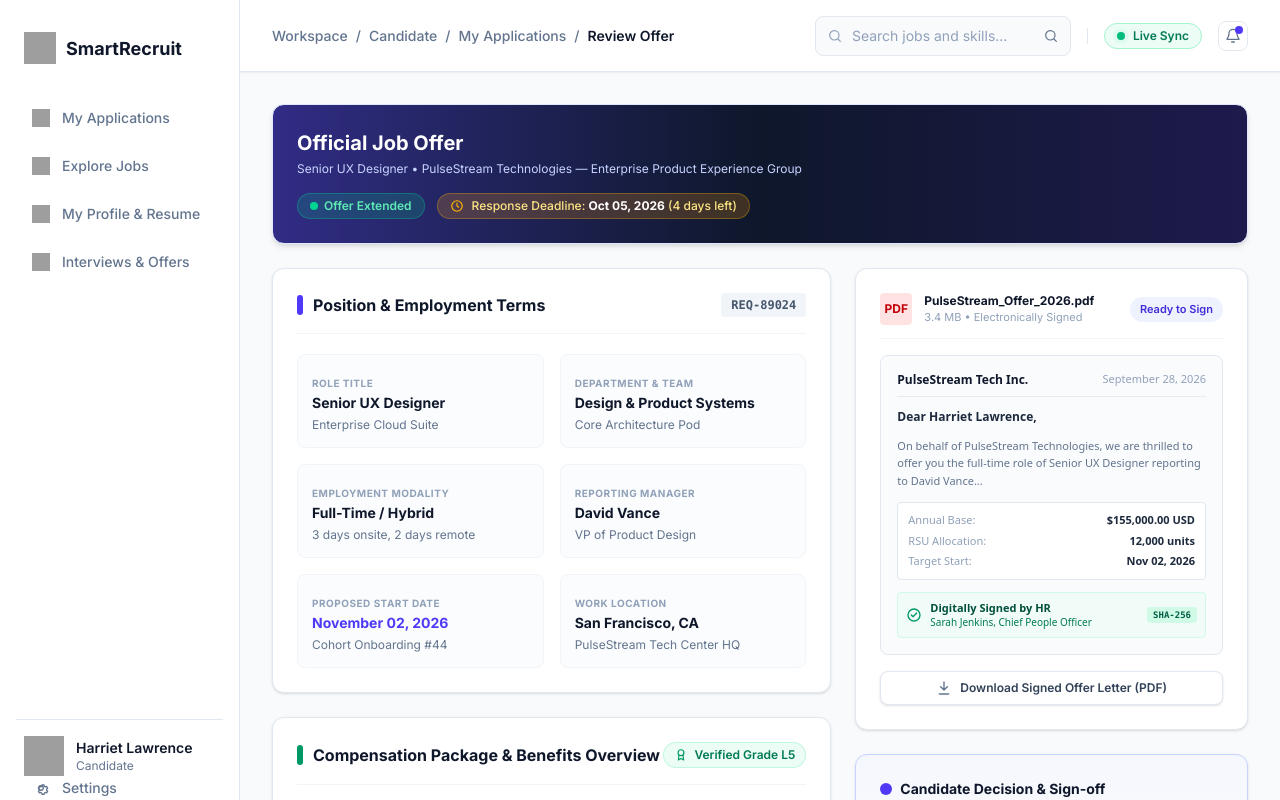
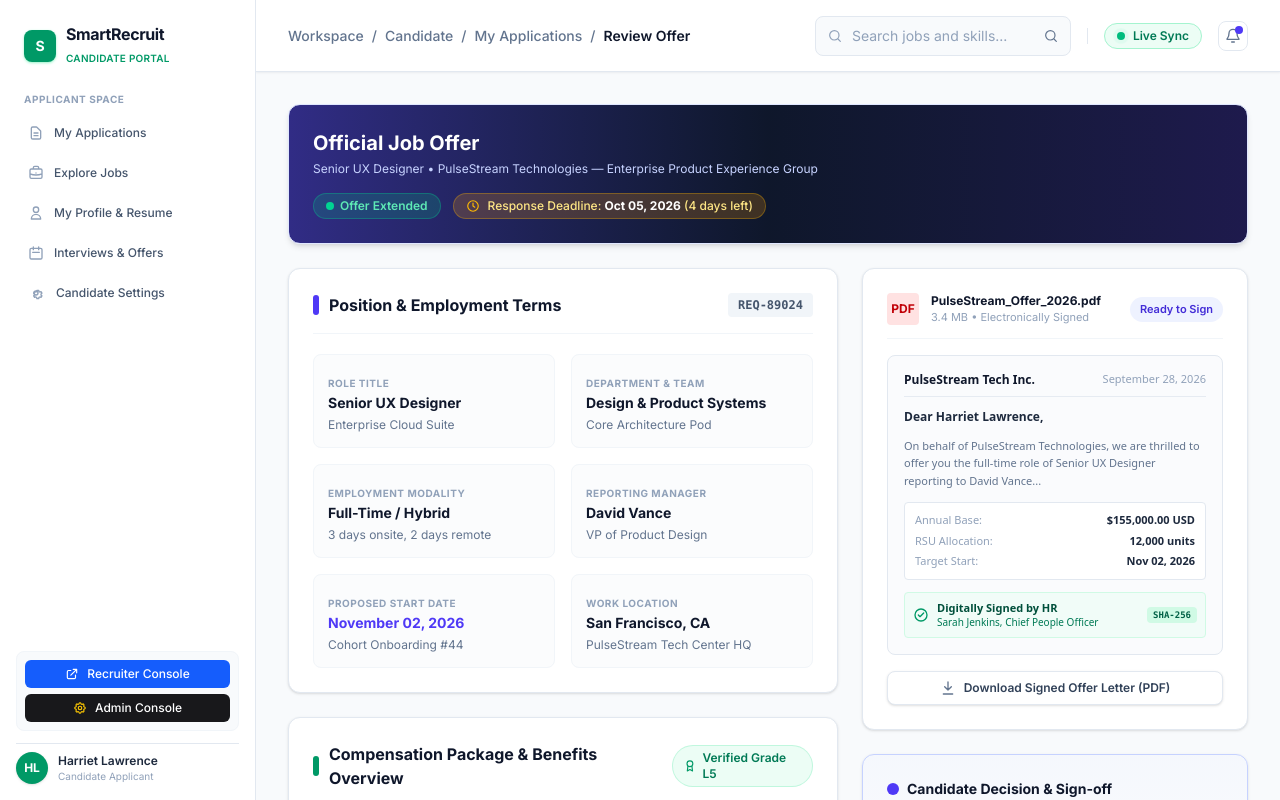
Before and after one commit to HipTran24/smart-recruitment-platform, a React (Vite) app in the folder frontend/: page /offers/1/review in a window 1280 px wide. Built offline with nearby package versions, Linux system fonts and the light colour scheme; grey boxes are pictures that could not be loaded; the HTML template or start-up script is replaced by a standard one.

Commit message:
feat(frontend): add seamless multi-portal navigation between Admin, Recruiter, and Candidate workspaces

```diff
--- a/frontend/src/components/layout/CandidateSidebar.tsx
+++ b/frontend/src/components/layout/CandidateSidebar.tsx
@@ -1,4 +1,4 @@
-import { NavLink } from "react-router-dom";
+import { NavLink, Link } from "react-router-dom";
 
 type CandidateSidebarProps = {
   isSettingsOpen: boolean;
@@ -10,64 +10,72 @@
   onSettingsClick,
 }: CandidateSidebarProps) => {
   return (
-    <div className="relative flex w-60 shrink-0 flex-col items-start justify-between self-stretch border-r border-slate-200 bg-white px-4 pb-6 pt-8">
-      <div className="flex flex-col items-start gap-8 relative self-stretch w-full flex-[0_0_auto]">
-        <div className="flex items-center gap-2.5 pl-2 pr-0 py-0 relative self-stretch w-full flex-[0_0_auto]">
-          <img
-            className="relative w-8 h-8"
-            alt="Brand mark"
-            src="https://c.animaapp.com/0Wq6mfKp/img/brandmark.svg"
-          />
-          <div className="relative w-fit [font-family:'Inter',Helvetica] font-bold text-slate-900 text-lg tracking-[0] leading-[normal]">
+    <div className="relative flex w-64 shrink-0 flex-col justify-between border-r border-slate-200 bg-white px-4 pb-4 pt-6 select-none h-full">
+      <div className="flex flex-col gap-6 w-full">
+        {/* Brand */}
+        <div className="flex items-center gap-2.5 px-2">
+          <div className="w-8 h-8 rounded-lg bg-emerald-600 flex items-center justify-center text-white font-bold text-sm shadow-sm shadow-emerald-200">
+            S
+          </div>
+          <div>
+            <span className="font-bold text-base text-slate-900 tracking-tight block leading-tight">
               SmartRecruit
+            </span>
+            <span className="text-[10px] font-semibold text-emerald-600 tracking-wide uppercase">
+              Candidate Portal
+            </span>
           </div>
         </div>
-        <nav className="flex w-full flex-col items-start gap-1">
+
+        {/* Navigation */}
+        <nav className="flex w-full flex-col gap-1">
+          <div className="px-2 pb-1 text-[10px] font-bold text-slate-400 uppercase tracking-wider">
+            Applicant Space
+          </div>
           <CandidateNavLink
             to="/my-applications"
             label="My Applications"
-            icon="https://c.animaapp.com/0Wq6mfKp/img/icon-container.svg"
+            icon={
+              <svg className="w-4 h-4" fill="none" stroke="currentColor" viewBox="0 0 24 24">
+                <path strokeLinecap="round" strokeLinejoin="round" strokeWidth="2" d="M9 12h6m-6 4h6m2 5H7a2 2 0 01-2-2V5a2 2 0 012-2h5.586a1 1 0 01.707.293l5.414 5.414a1 1 0 01.293.707V19a2 2 0 01-2 2z" />
+              </svg>
+            }
           />
           <CandidateNavLink
             to="/explore-jobs"
             label="Explore Jobs"
-            icon="https://c.animaapp.com/0Wq6mfKp/img/icon-container-1.svg"
+            icon={
+              <svg className="w-4 h-4" fill="none" stroke="currentColor" viewBox="0 0 24 24">
+                <path strokeLinecap="round" strokeLinejoin="round" strokeWidth="2" d="M21 13.255A23.931 23.931 0 0112 15c-3.183 0-6.22-.62-9-1.745M16 6V4a2 2 0 00-2-2h-4a2 2 0 00-2 2v2m4 6h.01M5 20h14a2 2 0 002-2V8a2 2 0 00-2-2H5a2 2 0 00-2 2v10a2 2 0 002 2z" />
+              </svg>
+            }
           />
           <CandidateNavLink
             to="/profile-resume"
             label="My Profile & Resume"
-            icon="https://c.animaapp.com/0Wq6mfKp/img/icon-container-2.svg"
+            icon={
+              <svg className="w-4 h-4" fill="none" stroke="currentColor" viewBox="0 0 24 24">
+                <path strokeLinecap="round" strokeLinejoin="round" strokeWidth="2" d="M16 7a4 4 0 11-8 0 4 4 0 018 0zM12 14a7 7 0 00-7 7h14a7 7 0 00-7-7z" />
+              </svg>
+            }
           />
           <CandidateNavLink
             to="/interviews-offers"
             label="Interviews & Offers"
-            icon="https://c.animaapp.com/0Wq6mfKp/img/icon-container-3.svg"
+            icon={
+              <svg className="w-4 h-4" fill="none" stroke="currentColor" viewBox="0 0 24 24">
+                <path strokeLinecap="round" strokeLinejoin="round" strokeWidth="2" d="M8 7V3m8 4V3m-9 8h10M5 21h14a2 2 0 002-2V7a2 2 0 00-2-2H5a2 2 0 00-2 2v12a2 2 0 002 2z" />
+              </svg>
+            }
           />
-        </nav>
-      </div>
-      <div className="flex items-center gap-3 pt-4 pb-0 px-2 relative self-stretch w-full flex-[0_0_auto] border-t [border-top-style:solid] border-slate-200">
-        <img
-          className="relative w-10 h-10 object-cover"
-          alt="Avatar"
-          src="https://c.animaapp.com/0Wq6mfKp/img/avatar@2x.png"
-        />
-        <div className="flex flex-col items-start gap-0.5 relative flex-1 grow">
-          <div className="relative w-fit mt-[-1.00px] [font-family:'Inter',Helvetica] font-semibold text-slate-900 text-sm tracking-[0] leading-[normal] overflow-hidden text-ellipsis [display:-webkit-box] [-webkit-line-clamp:1] [-webkit-box-orient:vertical]">
-            Harriet Lawrence
-          </div>
-          <div className="w-fit font-normal text-xs relative [font-family:'Inter',Helvetica] text-slate-500 tracking-[0] leading-[normal]">
-            Candidate
-          </div>
-        </div>
-      </div>
           <button
             type="button"
             onClick={onSettingsClick}
             aria-pressed={isSettingsOpen}
-        className={`absolute bottom-0 left-4 flex h-6 w-[calc(100%-2rem)] items-center gap-3 rounded-lg px-4 text-sm transition-colors ${
+            className={`flex w-full items-center gap-3 rounded-lg px-3 py-2.5 text-xs font-medium transition-colors ${
               isSettingsOpen
-            ? "bg-blue-50 font-semibold text-blue-600"
-            : "font-medium text-slate-500 hover:bg-slate-50 hover:text-slate-700"
+                ? "bg-emerald-50 font-semibold text-emerald-700"
+                : "text-slate-600 hover:bg-slate-50 hover:text-slate-900"
             }`}
           >
             <svg
@@ -75,16 +83,59 @@
               viewBox="0 0 24 24"
               fill="none"
               stroke="currentColor"
-          strokeWidth="1.75"
+              strokeWidth="2"
               strokeLinecap="round"
               strokeLinejoin="round"
-          className="h-[18px] w-[18px] shrink-0"
+              className="w-4 h-4 shrink-0 text-slate-400"
             >
               <circle cx="12" cy="12" r="3" />
               <path d="m19.4 15 .1.1 1.4 1.1-1.4 2.4-1.7-.7a7.8 7.8 0 0 1-1.4.8l-.3 1.8h-2.8l-.3-1.8a7.8 7.8 0 0 1-1.4-.8l-1.7.7-1.4-2.4 1.4-1.1a7.1 7.1 0 0 1 0-1.7l-1.4-1.1 1.4-2.4 1.7.7a7.8 7.8 0 0 1 1.4-.8l.3-1.8h2.8l.3 1.8a7.8 7.8 0 0 1 1.4.8l1.7-.7 1.4 2.4-1.4 1.1a7.1 7.1 0 0 1 0 1.7Z" />
             </svg>
-        <span>Settings</span>
+            <span>Candidate Settings</span>
           </button>
+        </nav>
+      </div>
+
+      {/* Footer / Switch / User */}
+      <div className="space-y-3 pt-3">
+        {/* Switch Portal Links */}
+        <div className="space-y-1.5 p-2 bg-slate-50 rounded-lg border border-slate-100">
+          <Link
+            to="/recruiter"
+            className="flex items-center justify-center gap-2 w-full px-2.5 py-1.5 bg-blue-600 text-white rounded-md text-xs font-medium hover:bg-blue-700 transition"
+          >
+            <svg className="w-3.5 h-3.5" fill="none" stroke="currentColor" viewBox="0 0 24 24">
+              <path strokeLinecap="round" strokeLinejoin="round" strokeWidth="2" d="M10 6H6a2 2 0 00-2 2v10a2 2 0 002 2h10a2 2 0 002-2v-4M14 4h6m0 0v6m0-6L10 14" />
+            </svg>
+            <span>Recruiter Console</span>
+          </Link>
+          <Link
+            to="/"
+            className="flex items-center justify-center gap-2 w-full px-2.5 py-1.5 bg-zinc-900 text-white rounded-md text-xs font-medium hover:bg-zinc-800 transition"
+          >
+            <svg className="w-3.5 h-3.5 text-yellow-400" fill="none" stroke="currentColor" viewBox="0 0 24 24">
+              <path strokeLinecap="round" strokeLinejoin="round" strokeWidth="2" d="M10.325 4.317c.426-1.756 2.924-1.756 3.35 0a1.724 1.724 0 002.573 1.066c1.543-.94 3.31.826 2.37 2.37a1.724 1.724 0 001.065 2.572c1.756.426 1.756 2.924 0 3.35a1.724 1.724 0 00-1.066 2.573c.94 1.543-.826 3.31-2.37 2.37a1.724 1.724 0 00-2.572 1.065c-.426 1.756-2.924 1.756-3.35 0a1.724 1.724 0 00-2.573-1.066c-1.543.94-3.31-.826-2.37-2.37a1.724 1.724 0 00-1.065-2.572c-1.756-.426-1.756-2.924 0-3.35a1.724 1.724 0 001.066-2.573c-.94-1.543.826-3.31 2.37-2.37.996.608 2.296.07 2.572-1.065z" />
+              <path strokeLinecap="round" strokeLinejoin="round" strokeWidth="2" d="M15 12a3 3 0 11-6 0 3 3 0 016 0z" />
+            </svg>
+            <span>Admin Console</span>
+          </Link>
+        </div>
+
+        {/* User profile */}
+        <div className="flex items-center gap-2.5 pt-2 border-t border-slate-200">
+          <div className="w-8 h-8 rounded-full bg-emerald-600 text-white font-bold flex items-center justify-center text-xs shrink-0 shadow-sm">
+            HL
+          </div>
+          <div className="min-w-0">
+            <div className="font-semibold text-xs text-slate-800 truncate">
+              Harriet Lawrence
+            </div>
+            <div className="text-slate-400 text-[10px] truncate">
+              Candidate Applicant
+            </div>
+          </div>
+        </div>
+      </div>
     </div>
   );
 };
@@ -92,7 +143,7 @@
 type CandidateNavLinkProps = {
   to: string;
   label: string;
-  icon: string;
+  icon: React.ReactNode;
 };
 
 function CandidateNavLink({ to, label, icon }: CandidateNavLinkProps) {
@@ -100,20 +151,24 @@
     <NavLink
       to={to}
       className={({ isActive }) =>
-        `relative flex w-full items-center gap-3 rounded-lg px-4 py-3 text-sm ${
+        `flex items-center justify-between w-full px-3 py-2.5 rounded-lg text-xs font-medium transition-colors ${
           isActive
-            ? "bg-blue-50 font-semibold text-blue-600"
-            : "font-medium text-slate-500 hover:bg-slate-50"
+            ? "bg-emerald-50 text-emerald-700 font-semibold"
+            : "text-slate-600 hover:bg-slate-50 hover:text-slate-900"
         }`
       }
     >
       {({ isActive }) => (
         <>
+          <div className="flex items-center gap-2.5 min-w-0">
+            <span className={isActive ? "text-emerald-600" : "text-slate-400"}>
+              {icon}
+            </span>
+            <span className="truncate">{label}</span>
+          </div>
           {isActive && (
-            <span className="absolute left-0 top-0 h-full w-[3px] bg-blue-600" />
+            <span className="w-1.5 h-1.5 bg-emerald-600 rounded-full" />
           )}
-          <img className="h-[18px] w-[18px]" alt="" src={icon} />
-          <span>{label}</span>
         </>
       )}
     </NavLink>
--- a/frontend/src/components/layout/RecruiterSidebar.tsx
+++ b/frontend/src/components/layout/RecruiterSidebar.tsx
@@ -163,8 +163,8 @@
         })}
       </nav>
 
-      {/* Switch to Admin Banner */}
-      <div className="p-3 border-t border-slate-100 bg-slate-50/70">
+      {/* Switch to Other Portals */}
+      <div className="p-3 border-t border-slate-100 bg-slate-50/70 space-y-1.5">
         <Link
           to="/"
           className="flex items-center justify-center gap-2 w-full px-3 py-2 bg-zinc-900 text-white rounded-lg text-xs font-semibold hover:bg-zinc-800 transition shadow-sm"
@@ -173,7 +173,16 @@
             <path strokeLinecap="round" strokeLinejoin="round" strokeWidth="2" d="M10.325 4.317c.426-1.756 2.924-1.756 3.35 0a1.724 1.724 0 002.573 1.066c1.543-.94 3.31.826 2.37 2.37a1.724 1.724 0 001.065 2.572c1.756.426 1.756 2.924 0 3.35a1.724 1.724 0 00-1.066 2.573c.94 1.543-.826 3.31-2.37 2.37a1.724 1.724 0 00-2.572 1.065c-.426 1.756-2.924 1.756-3.35 0a1.724 1.724 0 00-2.573-1.066c-1.543.94-3.31-.826-2.37-2.37a1.724 1.724 0 00-1.065-2.572c-1.756-.426-1.756-2.924 0-3.35a1.724 1.724 0 001.066-2.573c-.94-1.543.826-3.31 2.37-2.37.996.608 2.296.07 2.572-1.065z" />
             <path strokeLinecap="round" strokeLinejoin="round" strokeWidth="2" d="M15 12a3 3 0 11-6 0 3 3 0 016 0z" />
           </svg>
-          <span>Switch to Admin Console</span>
+          <span>Admin Console</span>
+        </Link>
+        <Link
+          to="/my-applications"
+          className="flex items-center justify-center gap-2 w-full px-3 py-2 bg-emerald-600 text-white rounded-lg text-xs font-semibold hover:bg-emerald-700 transition shadow-sm"
+        >
+          <svg className="w-3.5 h-3.5 text-white" fill="none" stroke="currentColor" viewBox="0 0 24 24">
+            <path strokeLinecap="round" strokeLinejoin="round" strokeWidth="2" d="M16 7a4 4 0 11-8 0 4 4 0 018 0zM12 14a7 7 0 00-7 7h14a7 7 0 00-7-7z" />
+          </svg>
+          <span>Candidate Portal</span>
         </Link>
       </div>
 
--- a/frontend/src/components/layout/Sidebar.tsx
+++ b/frontend/src/components/layout/Sidebar.tsx
@@ -286,6 +286,17 @@
           Recruiter Workspace ➔
         </NavLink>
 
+        {/* Switch to Candidate Portal */}
+        <NavLink
+          to="/my-applications"
+          className="flex items-center gap-2.5 px-3 py-2 rounded-lg text-xs font-semibold text-emerald-400 hover:text-emerald-300 hover:bg-emerald-950/30 transition-colors mt-1 border border-emerald-900/40"
+        >
+          <svg width="14" height="14" fill="none" stroke="currentColor" viewBox="0 0 24 24">
+            <path strokeLinecap="round" strokeLinejoin="round" strokeWidth="1.75" d="M16 7a4 4 0 11-8 0 4 4 0 018 0zM12 14a7 7 0 00-7 7h14a7 7 0 00-7-7z" />
+          </svg>
+          Candidate Portal ➔
+        </NavLink>
+
         {/* User */}
         <div className="mt-2 px-3 py-2 flex items-center gap-2.5">
           <div className="w-7 h-7 rounded-full bg-indigo-500 flex items-center justify-center text-xs font-semibold text-white shrink-0">
```
Lines whose indentation alone changed are shown as unchanged.
